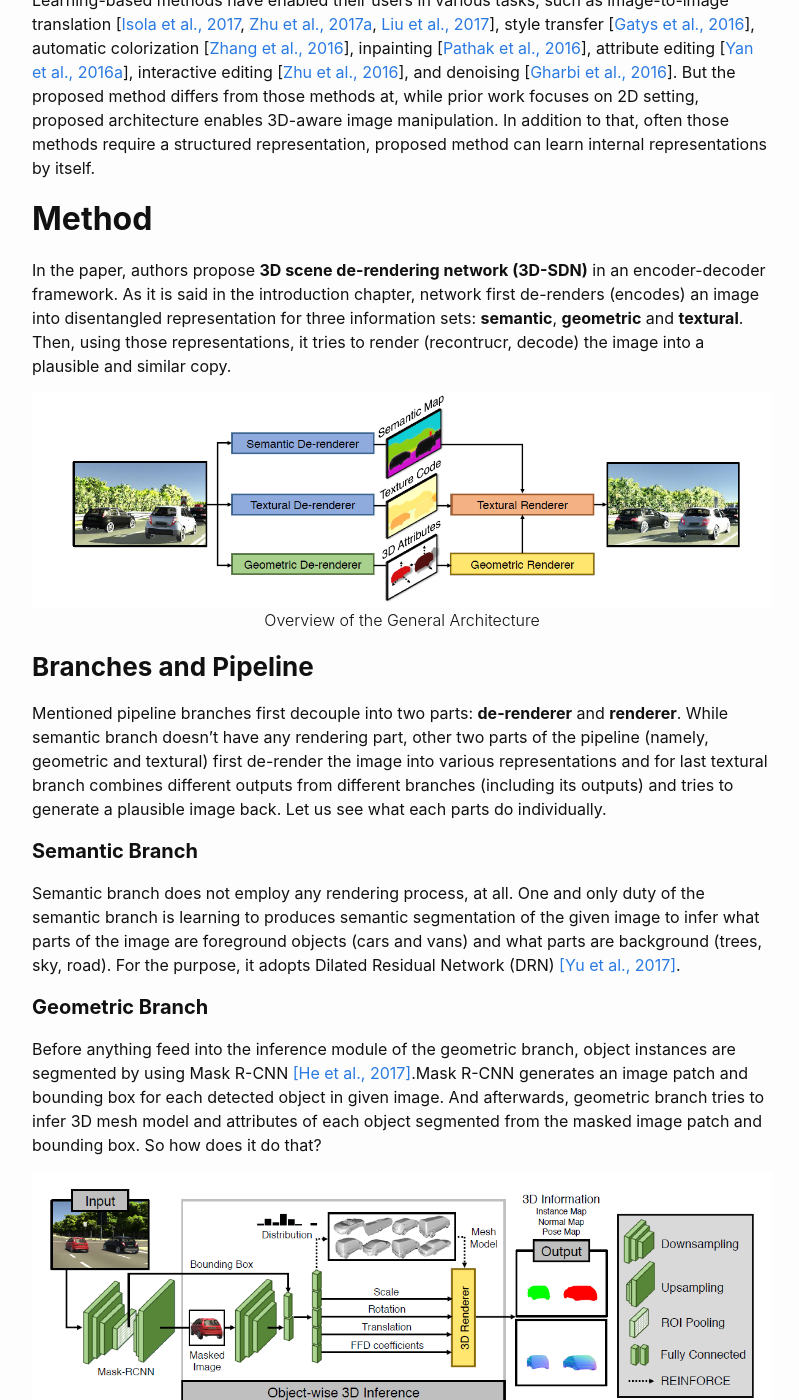
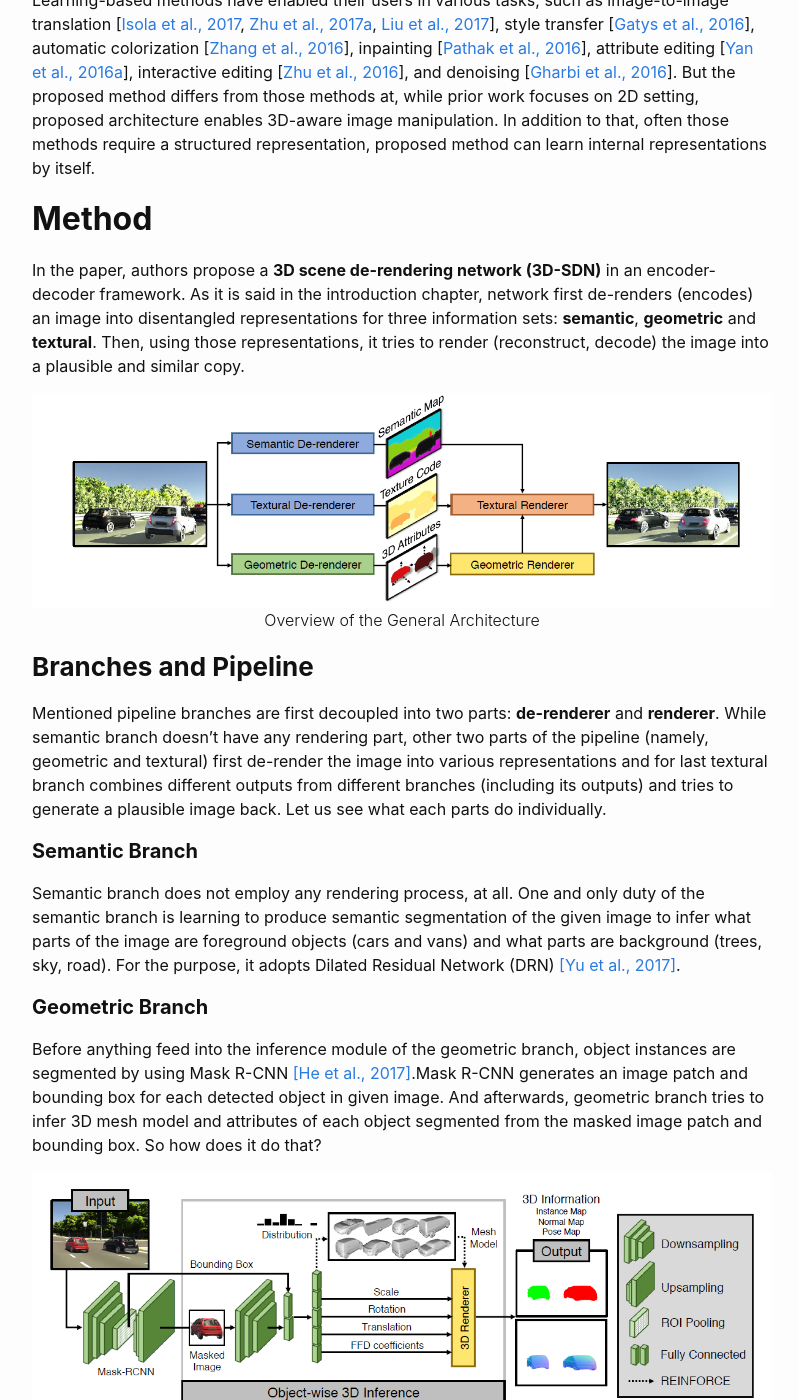
Before and after one commit to andactan/andactan.github.io, a Jekyll site: the page built from _posts/2019-12-07-inverse-graphics.markdown, in a window 1280 px wide and 1400 px high, scrolled down 2838 px. Shown: the whole window, without its empty margins (238-1037 px from the left). Built offline with Jekyll 4.4.1, drawn with Linux system fonts in a browser that asks for light colours; formulas are drawn with MathJax 3.

Commit message:
fixed syntatic error

```diff
--- a/_posts/2019-12-07-inverse-graphics.markdown
+++ b/_posts/2019-12-07-inverse-graphics.markdown
@@ -48,16 +48,16 @@ Deep generative models have been used extensively for image synthesis nad learni
 Learning-based methods have enabled their users in various tasks, such as image-to-image translation [[Isola et al., 2017](https://arxiv.org/abs/1611.07004), [Zhu et al., 2017a](https://arxiv.org/abs/1703.10593), [Liu et al., 2017](https://arxiv.org/abs/1703.00848)], style transfer [[Gatys et al., 2016](https://www.cv-foundation.org/openaccess/content_cvpr_2016/papers/Gatys_Image_Style_Transfer_CVPR_2016_paper.pdf)], automatic colorization [[Zhang et al., 2016](https://arxiv.org/abs/1603.08511)], inpainting [[Pathak et al., 2016](https://arxiv.org/abs/1604.07379)], attribute editing [[Yan et al., 2016a](https://arxiv.org/abs/1512.00570)], interactive editing [[Zhu et al., 2016](https://arxiv.org/abs/1609.03552)], and denoising [[Gharbi et al., 2016](https://groups.csail.mit.edu/graphics/demosaicnet/data/demosaic.pdf)]. But the proposed method differs from those methods at, while prior work focuses on 2D setting, proposed architecture enables 3D-aware image manipulation. In addition to that, often those methods require a structured representation, proposed method can learn internal representations by itself.
 
 ## **Method**
-In the paper, authors propose **3D scene de-rendering network (3D-SDN)** in an encoder-decoder framework. As it is said in the introduction chapter, network first de-renders (encodes) an image into disentangled representation for three information sets: **semantic**, **geometric** and **textural**. Then, using those representations, it tries to render (recontrucr, decode) the image into a plausible and similar copy.
+In the paper, authors propose a **3D scene de-rendering network (3D-SDN)** in an encoder-decoder framework. As it is said in the introduction chapter, network first de-renders (encodes) an image into disentangled representations for three information sets: **semantic**, **geometric** and **textural**. Then, using those representations, it tries to render (reconstruct, decode) the image into a plausible and similar copy.
 
 {% include image.html url="/assets/figures/network_architecture.png" description="Overview of the General Architecture" %}
 
 ### **Branches and Pipeline**
-Mentioned pipeline branches first decouple into two parts: **de-renderer** and **renderer**. While semantic branch doesn't have any rendering part, other two parts of the pipeline (namely, geometric and textural) first de-render the image into various representations and for last textural branch combines different outputs from different branches (including its outputs) and tries to generate a plausible image back. Let us see what each parts do individually.
+Mentioned pipeline branches are first decoupled into two parts: **de-renderer** and **renderer**. While semantic branch doesn't have any rendering part, other two parts of the pipeline (namely, geometric and textural) first de-render the image into various representations and for last textural branch combines different outputs from different branches (including its outputs) and tries to generate a plausible image back. Let us see what each parts do individually.
 
 #### **Semantic Branch**
 
-Semantic branch does not employ any rendering process, at all. One and only duty of the semantic branch is learning to produces semantic segmentation of the given image to infer what parts of the image are foreground objects (cars and vans) and what parts are background (trees, sky, road). For the purpose, it adopts Dilated Residual Network (DRN) [[Yu et al., 2017]](https://arxiv.org/abs/1705.09914).
+Semantic branch does not employ any rendering process, at all. One and only duty of the semantic branch is learning to produce semantic segmentation of the given image to infer what parts of the image are foreground objects (cars and vans) and what parts are background (trees, sky, road). For the purpose, it adopts Dilated Residual Network (DRN) [[Yu et al., 2017]](https://arxiv.org/abs/1705.09914).
 
 
 #### **Geometric Branch**
```
